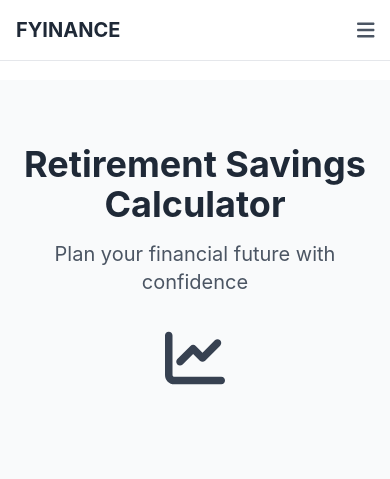
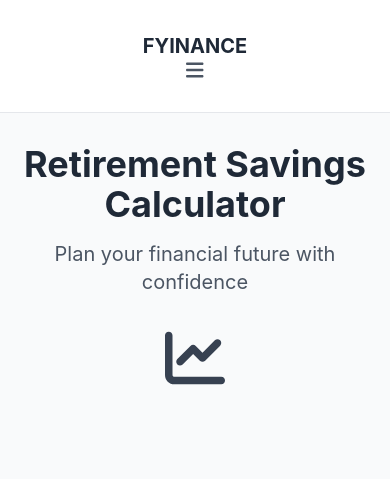
Before and after one commit to georgediaz3/financial-advisor-app, a Flask app: page /retirmentcalc in a window 390 px wide. Shown: the top 479 px of the page. Run offline with Flask 3, Linux system fonts and the light colour scheme; some libraries are stand-ins or nearby versions.

Commit message:
Update retirmentcalc.html

```diff
--- a/templates/retirmentcalc.html
+++ b/templates/retirmentcalc.html
@@ -13,6 +13,16 @@
   <script src="https://cdnjs.cloudflare.com/ajax/libs/font-awesome/6.4.0/js/all.min.js" crossorigin="anonymous" referrerpolicy="no-referrer"></script>
 
 <style>
+#header {
+  padding: 1rem 1rem; /* Adjust padding */
+}
+
+@media (max-width: 768px) {
+  #header nav {
+    flex-direction: column; /* Stack content on smaller screens */
+  }
+}
+
   * {
     font-family: "Inter", sans-serif;
   }
```
